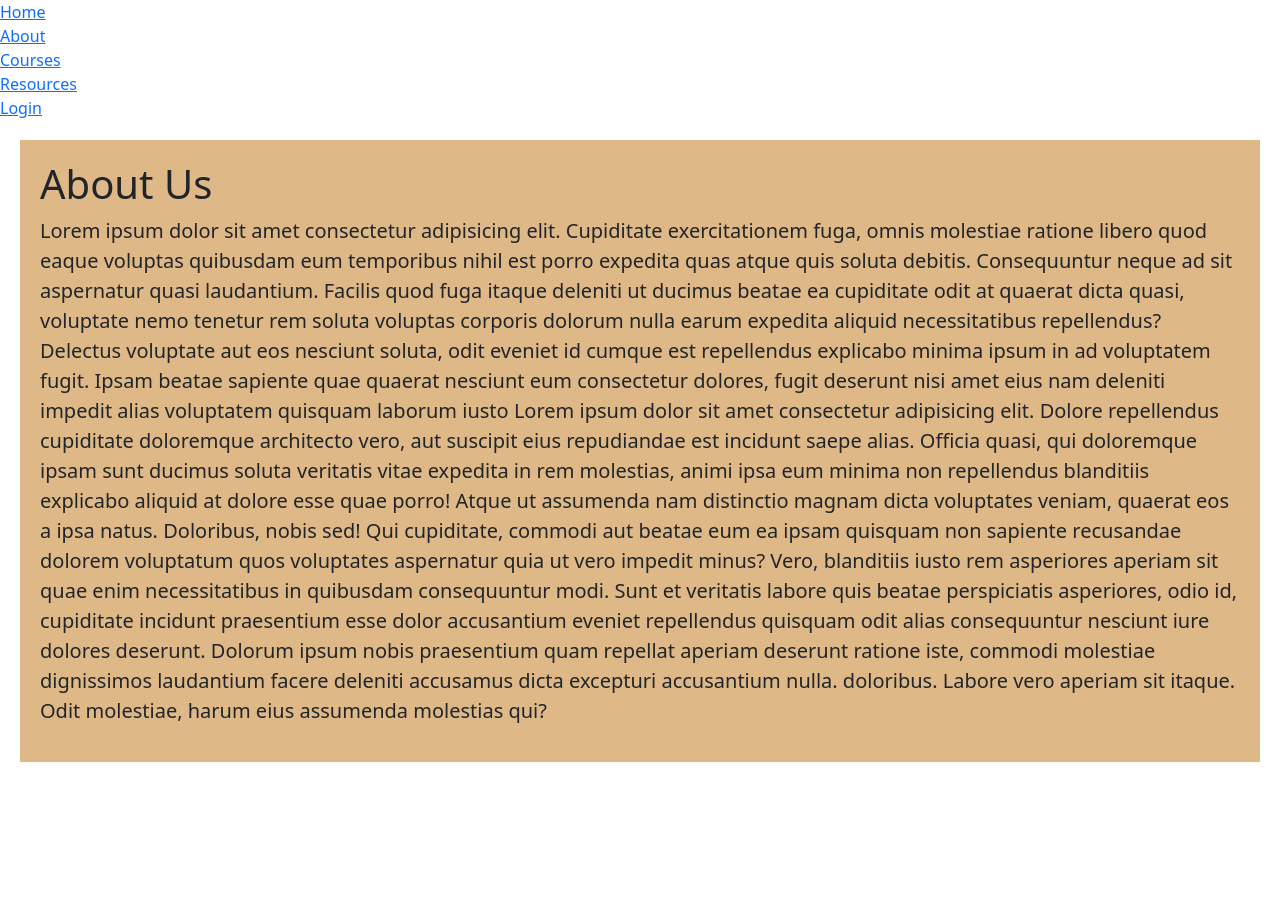
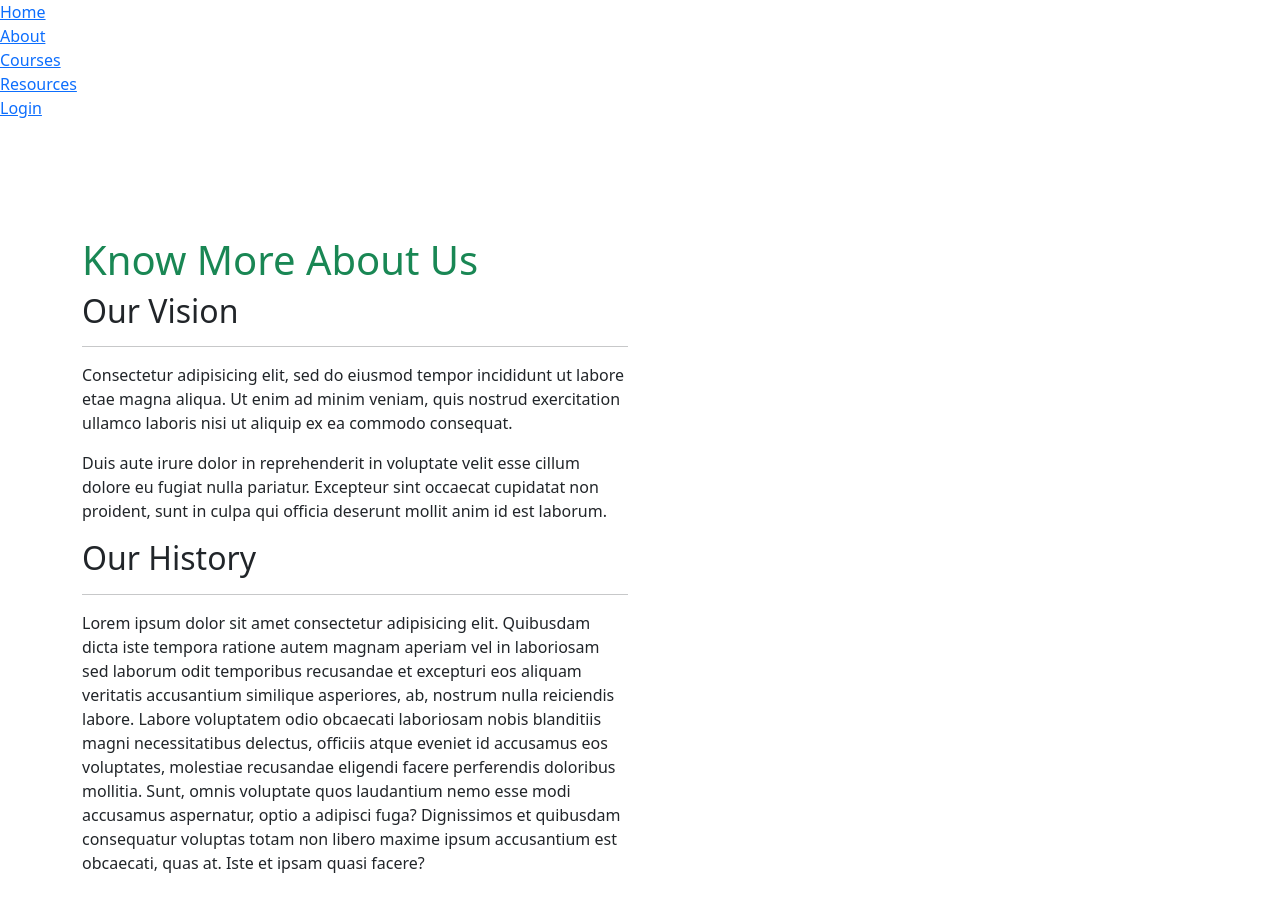
Before and after one commit to Faithinfotech-Training/Experion-Node-Team6, a React (Create React App) app in the folder front-end/: page /about in a window 1280 px wide. Shown: the top 912 px of the page. Before the commit the page ends 800 px from the top, so only its background shows below. Built offline with nearby package versions, Linux system fonts and the light colour scheme.

Commit message:
About us

```diff
--- a/front-end/src/CourseEnquiry/About.js
+++ b/front-end/src/CourseEnquiry/About.js
@@ -10,18 +10,32 @@ function About() {
     }
     return (
         <>
-            <div style={head}>
-                <h1>About Us</h1>
-                <p>Lorem ipsum dolor sit amet consectetur adipisicing elit. Cupiditate exercitationem fuga, omnis molestiae ratione
-                    libero quod eaque voluptas quibusdam eum temporibus nihil est porro expedita quas atque quis soluta debitis.
-                    Consequuntur neque ad sit aspernatur quasi laudantium. Facilis quod fuga itaque deleniti ut ducimus beatae ea
-                    cupiditate odit at quaerat dicta quasi, voluptate nemo tenetur rem soluta voluptas corporis dolorum nulla earum
-                    expedita aliquid necessitatibus repellendus? Delectus voluptate aut eos nesciunt soluta, odit eveniet id cumque est
-                    repellendus explicabo minima ipsum in ad voluptatem fugit. Ipsam beatae sapiente quae quaerat nesciunt eum
-                    consectetur dolores, fugit deserunt nisi amet eius nam deleniti impedit alias voluptatem quisquam laborum iusto
-                    Lorem ipsum dolor sit amet consectetur adipisicing elit. Dolore repellendus cupiditate doloremque architecto vero, aut suscipit eius repudiandae est incidunt saepe alias. Officia quasi, qui doloremque ipsam sunt ducimus soluta veritatis vitae expedita in rem molestias, animi ipsa eum minima non repellendus blanditiis explicabo aliquid at dolore esse quae porro! Atque ut assumenda nam distinctio magnam dicta voluptates veniam, quaerat eos a ipsa natus. Doloribus, nobis sed! Qui cupiditate, commodi aut beatae eum ea ipsam quisquam non sapiente recusandae dolorem voluptatum quos voluptates aspernatur quia ut vero impedit minus? Vero, blanditiis iusto rem asperiores aperiam sit quae enim necessitatibus in quibusdam consequuntur modi. Sunt et veritatis labore quis beatae perspiciatis asperiores, odio id, cupiditate incidunt praesentium esse dolor accusantium eveniet repellendus quisquam odit alias consequuntur nesciunt iure dolores deserunt. Dolorum ipsum nobis praesentium quam repellat aperiam deserunt ratione iste, commodi molestiae dignissimos laudantium facere deleniti accusamus dicta excepturi accusantium nulla.
-                    doloribus. Labore vero aperiam sit itaque. Odit molestiae, harum eius assumenda molestias qui?</p>
-            </div>
+            <section class="about-us py-5 " id="about-us">
+                <div class="container mt-5">
+                    <div class="row">
+                        <div class="col-md-6">
+                            <h1 class='text-success'>Know More About Us</h1>
+                            <h2>Our Vision</h2>
+                            <hr />
+                            <p>Consectetur adipisicing elit, sed do eiusmod tempor incididunt ut labore etae magna aliqua. Ut enim ad minim veniam, quis nostrud exercitation ullamco laboris nisi ut aliquip ex ea commodo consequat.</p>
+                            <p>Duis aute irure dolor in reprehenderit in voluptate velit esse cillum dolore eu fugiat nulla pariatur. Excepteur sint occaecat cupidatat non proident, sunt in culpa qui officia deserunt mollit anim id est laborum.</p>
+                            <h2>Our History</h2>
+                            <hr />
+                            <p>
+                                Lorem ipsum dolor sit amet consectetur adipisicing elit. Quibusdam dicta iste tempora ratione autem magnam aperiam
+                                vel in laboriosam sed laborum odit temporibus recusandae et excepturi eos aliquam veritatis accusantium similique
+                                asperiores, ab, nostrum nulla reiciendis labore. Labore voluptatem odio obcaecati laboriosam nobis blanditiis magni
+                                necessitatibus delectus, officiis atque eveniet id accusamus eos voluptates, molestiae recusandae eligendi facere
+                                perferendis doloribus mollitia. Sunt, omnis voluptate quos laudantium nemo esse modi accusamus aspernatur, optio a
+                                adipisci fuga? Dignissimos et quibusdam consequatur voluptas totam non libero maxime ipsum accusantium est
+                                obcaecati, quas at. Iste et ipsam quasi facere?
+                            </p>
+
+                        </div>
+
+                    </div>
+                </div>
+            </section>
         </>
     )
 }
--- a/front-end/src/CourseEnquiry/Home.js
+++ b/front-end/src/CourseEnquiry/Home.js
@@ -65,8 +65,8 @@ function Home() {
                                 <img className="img-fluid" src="https://m.foolcdn.com/media/the-blueprint/images/GettyImages-1245953309.original.jpg" alt="" data-removed="true" />
                             </div>
                             <div className="col-md-6 mb-4 mb-md-0 order-0" data-removed="true">
-                                <span className="display-3 mb-2">Learn Without Limits</span>
-                                <h3 className="mb-4">Contact By Our Team</h3>
+                                <span className="display-3 mb-2">Our Vision</span>
+                                <h3 className="mb-4">Learn without Limits</h3>
                                 <p>We want to make sure that you can keep using the software that you use to manage your business.</p>
                             </div>
                         </div>
@@ -79,8 +79,8 @@ function Home() {
             <section className="py-2">
                 <div className="container text-center">
                     {/* <div className="col-md-6 mb-4 mb-md-0 order-1" data-removed="true"> */}
-                    <span className="display-3 mb-2">Learn Without Limits</span>
-                    <h3 className="mb-4">Contact By Our Team</h3>
+                    <span className="display-3 mb-2">Our Achievements</span>
+                    <h3 className="mb-4">Success has no ending</h3>
                     <p>
                         Lorem ipsum dolor sit amet consectetur adipisicing elit. Deleniti saepe distinctio non laboriosam aspernatur quae
                         explicabo cupiditate eveniet, commodi neque? Facere porro exercitationem voluptatibus placeat! Delectus at id
```
Also changed, not shown: front-end/src/components/admin/adminApp.js (+19 -19 lines), front-end/src/components/admin/home.js (+7 -7 lines), front-end/help.html (line endings or trailing spaces), front-end/src/CourseEnquiry/about.css (added).
